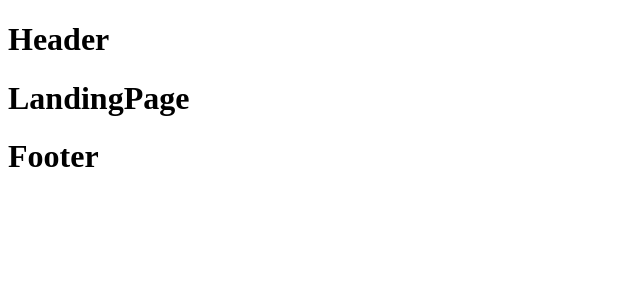
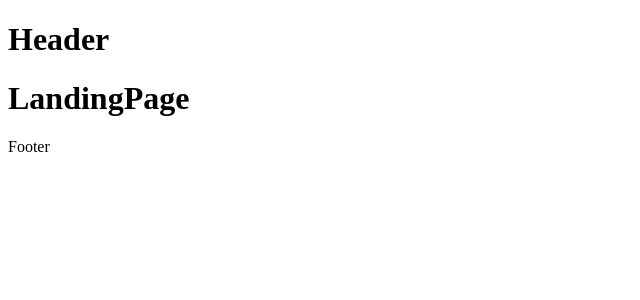
Before and after one commit to NgocHieu2008/FligoCapstone, a React (Create React App) app in the folder fligo/: page / in a window 1280 px wide. Shown: the top 300 px of the page, without its empty margins (0-640 px from the left). Built offline with nearby package versions, Linux system fonts and the light colour scheme; the HTML template or start-up script is replaced by a standard one.

Commit message:
setup global style

```diff
--- a/fligo/src/components/GlobalStyles/GlobalStyles.scss
+++ b/fligo/src/components/GlobalStyles/GlobalStyles.scss
@@ -3,6 +3,8 @@
 
 * {
   box-sizing: border-box;
+  margin: 0;
+  padding: 0;
 }
 
 html {
--- a/fligo/src/components/Layout/DefaultLayout/Footer/Footer.jsx
+++ b/fligo/src/components/Layout/DefaultLayout/Footer/Footer.jsx
@@ -1,8 +1,10 @@
+import {FooterStyled} from "./FooterStyled";
+
 function Footer() {
     return (
-        <footer className="footer">
-        <h1>Footer</h1>
-        </footer>
+        <FooterStyled >
+            <p>Footer</p>
+        </FooterStyled>
      );
 }
 
--- /dev/null
+++ b/fligo/src/components/Layout/DefaultLayout/Footer/FooterStyled.js
@@ -0,0 +1,5 @@
+import styled from "styled-components";
+
+export const FooterStyled = styled.footer`
+    background-color: var(--blue-secondary-color)
+`;
```
